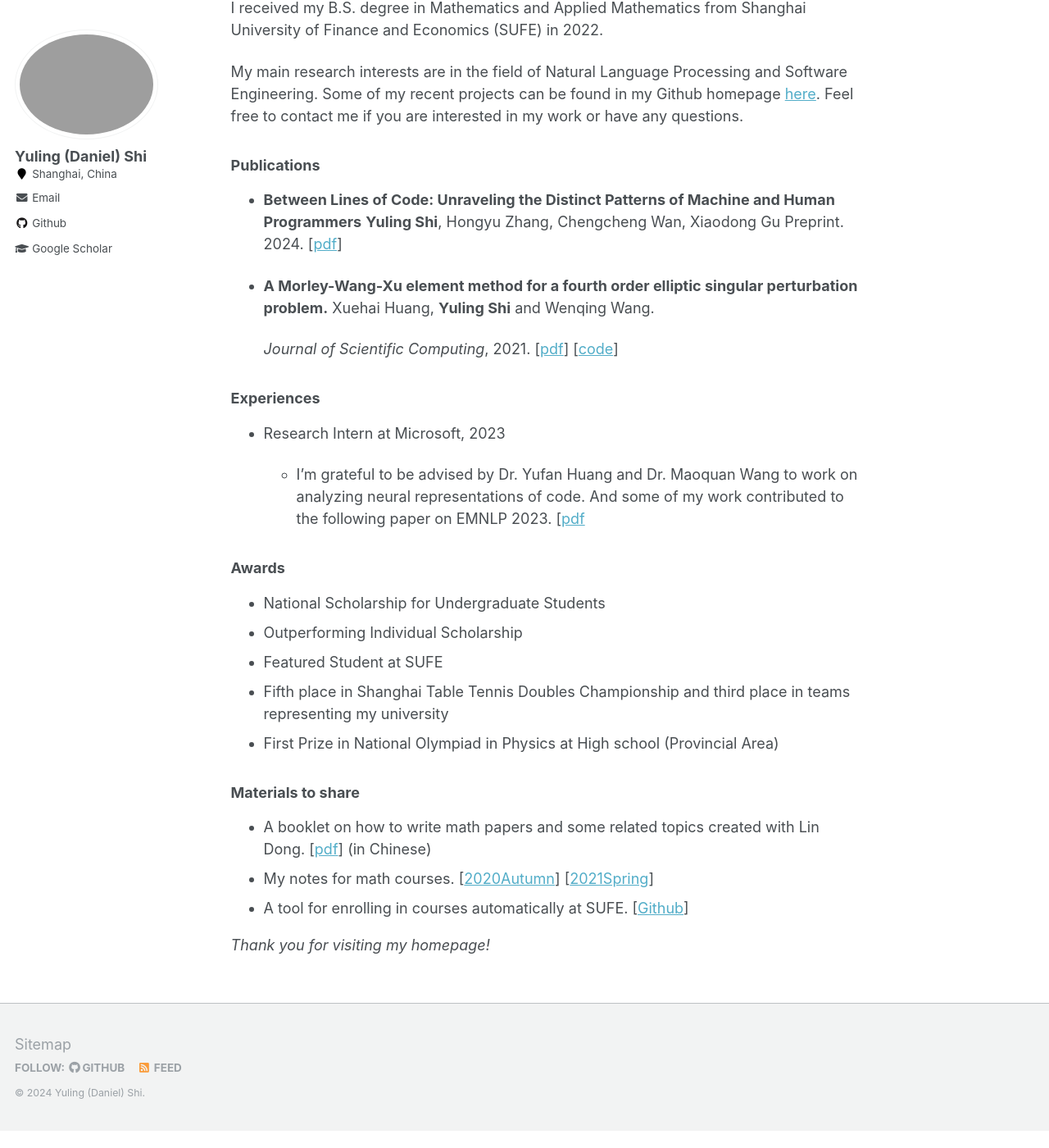
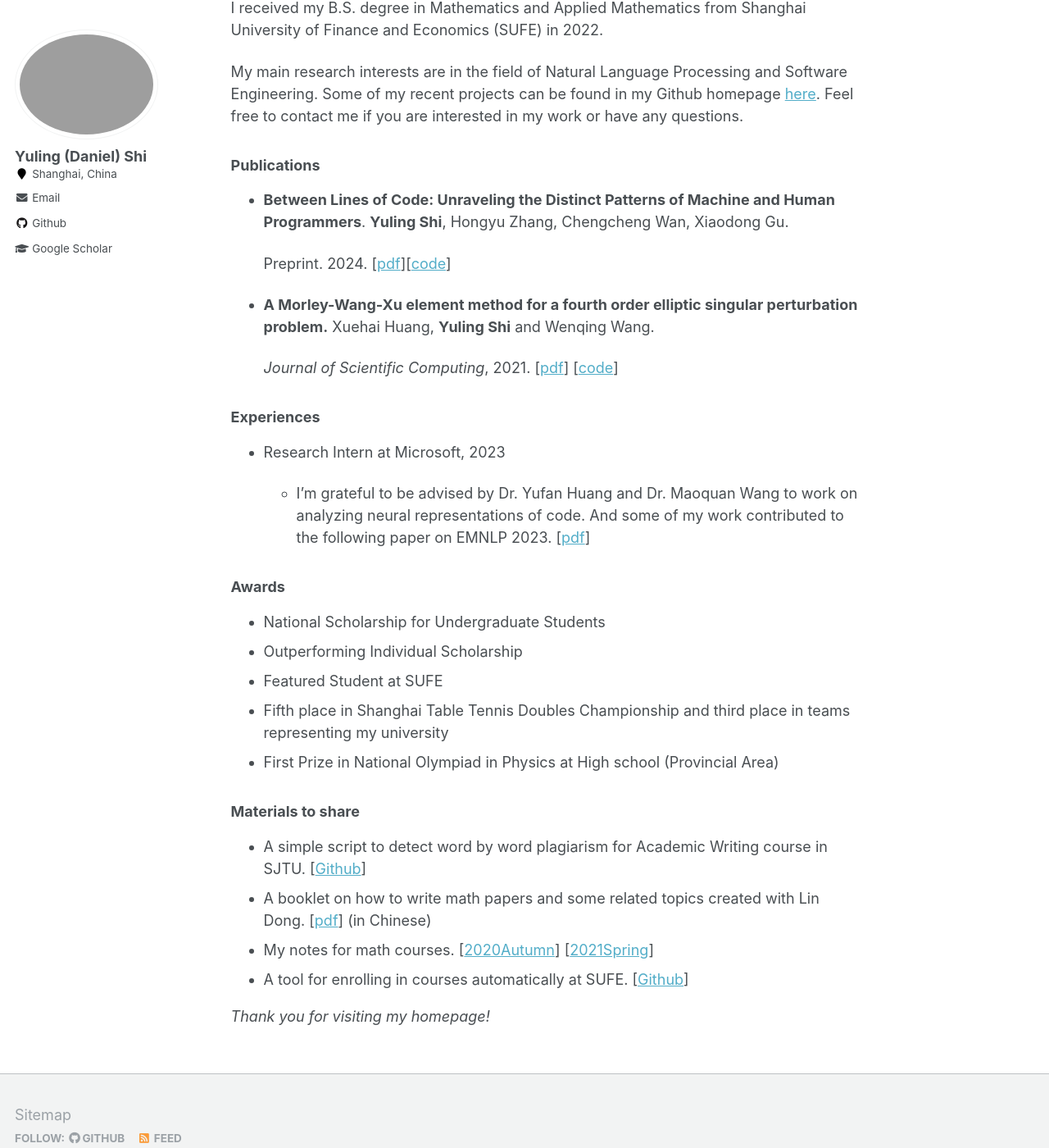
Before and after one commit to YerbaSite/YerbaSite.github.io, a Jekyll site: the page built from _pages/about.md, in a window 1280 px wide and 1400 px high, scrolled down 308 px. Shown: the whole window at 82% size. Built offline with Jekyll 4.4.1, drawn with Linux system fonts in a browser that asks for light colours; before the commit the page ends 1687 px from its top, so only the background shows below that.

Commit message:
Update about.md

```diff
--- a/_pages/about.md
+++ b/_pages/about.md
@@ -19,8 +19,9 @@ Some of my recent projects can be found in my Github homepage [here](https://git
 
 ### Publications
 
-- **Between Lines of Code: Unraveling the Distinct Patterns of Machine and Human Programmers** **Yuling Shi**, Hongyu Zhang, Chengcheng Wan, Xiaodong Gu
-  Preprint. 2024. [[pdf](https://arxiv.org/abs/2401.06461)]
+- **Between Lines of Code: Unraveling the Distinct Patterns of Machine and Human Programmers**. **Yuling Shi**, Hongyu Zhang, Chengcheng Wan, Xiaodong Gu.
+
+  Preprint. 2024. [[pdf](https://arxiv.org/abs/2401.06461)][[code](https://github.com/YerbaPage/DetectCodeGPT)]
 
 - **A Morley-Wang-Xu element method for a fourth order elliptic singular perturbation problem.** Xuehai Huang, **Yuling Shi** and Wenqing Wang.
 
@@ -31,7 +32,7 @@ Some of my recent projects can be found in my Github homepage [here](https://git
 
 - Research Intern at Microsoft, 2023
 
-  - I'm grateful to be advised by Dr. Yufan Huang and Dr. Maoquan Wang to work on analyzing neural representations of code. And some of my work contributed to the following paper on EMNLP 2023. [[pdf](https://aclanthology.org/2023.emnlp-main.672/)
+  - I'm grateful to be advised by Dr. Yufan Huang and Dr. Maoquan Wang to work on analyzing neural representations of code. And some of my work contributed to the following paper on EMNLP 2023. [[pdf](https://aclanthology.org/2023.emnlp-main.672/)]
 
 ### Awards
 
@@ -43,7 +44,7 @@ Some of my recent projects can be found in my Github homepage [here](https://git
 
 ### Materials to share
 
-
+- A simple script to detect word by word plagiarism for Academic Writing course in SJTU. [[Github](https://github.com/YerbaPage/plagiarism-certification-helper)]
 - A booklet on how to write math papers and some related topics created with Lin Dong. [[pdf](https://raw.githubusercontent.com/YerbaPage/WritingMath/main/paper.pdf)] (in Chinese)
 - My notes for math courses. [[2020Autumn](https://github.com/YerbaPage/2021_Spring_Notes)] [[2021Spring](https://github.com/YerbaPage/2021_Spring_Notes)]
 - A tool for enrolling in courses automatically at SUFE. [[Github](https://github.com/YerbaPage/SUFE_Course_selection)]
```
